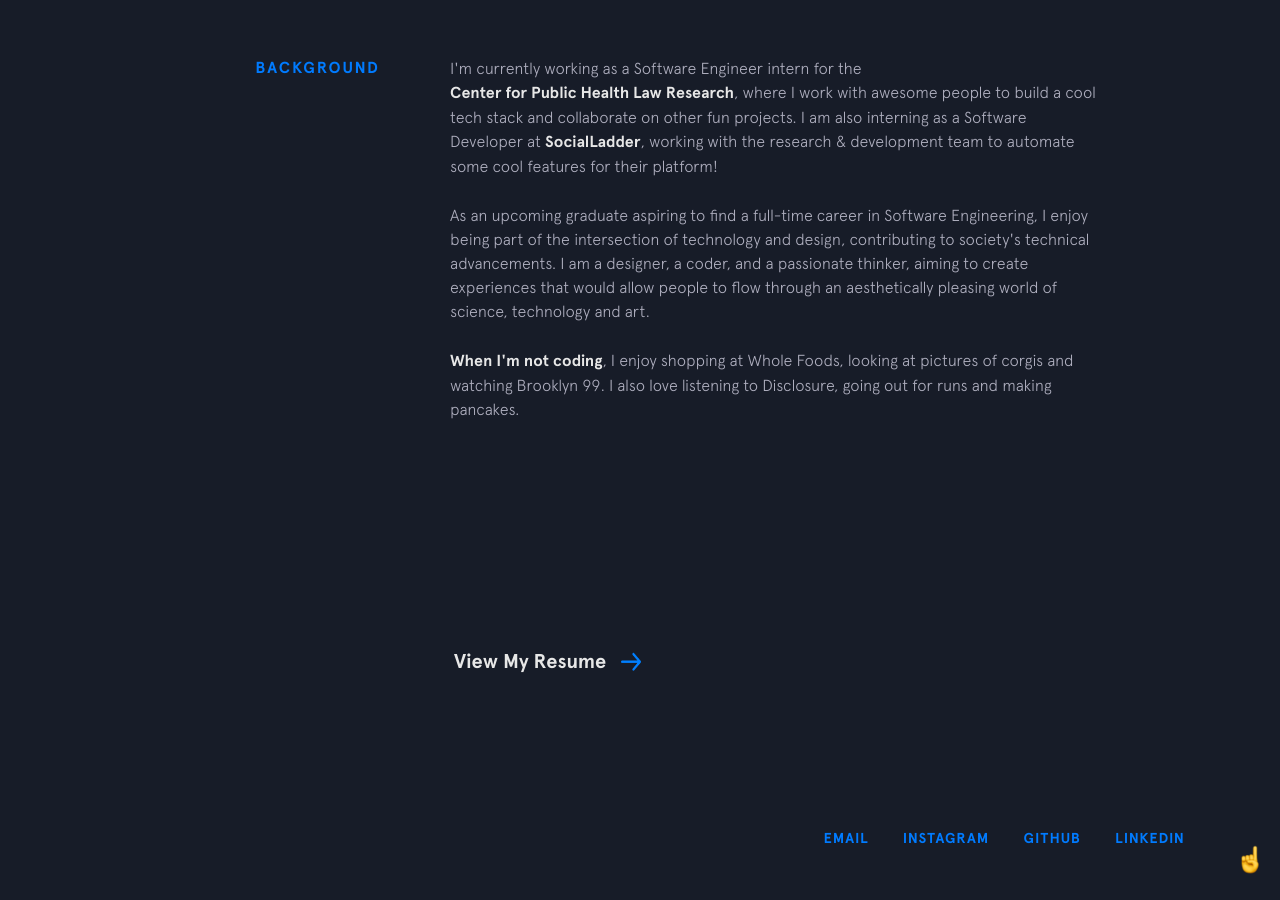
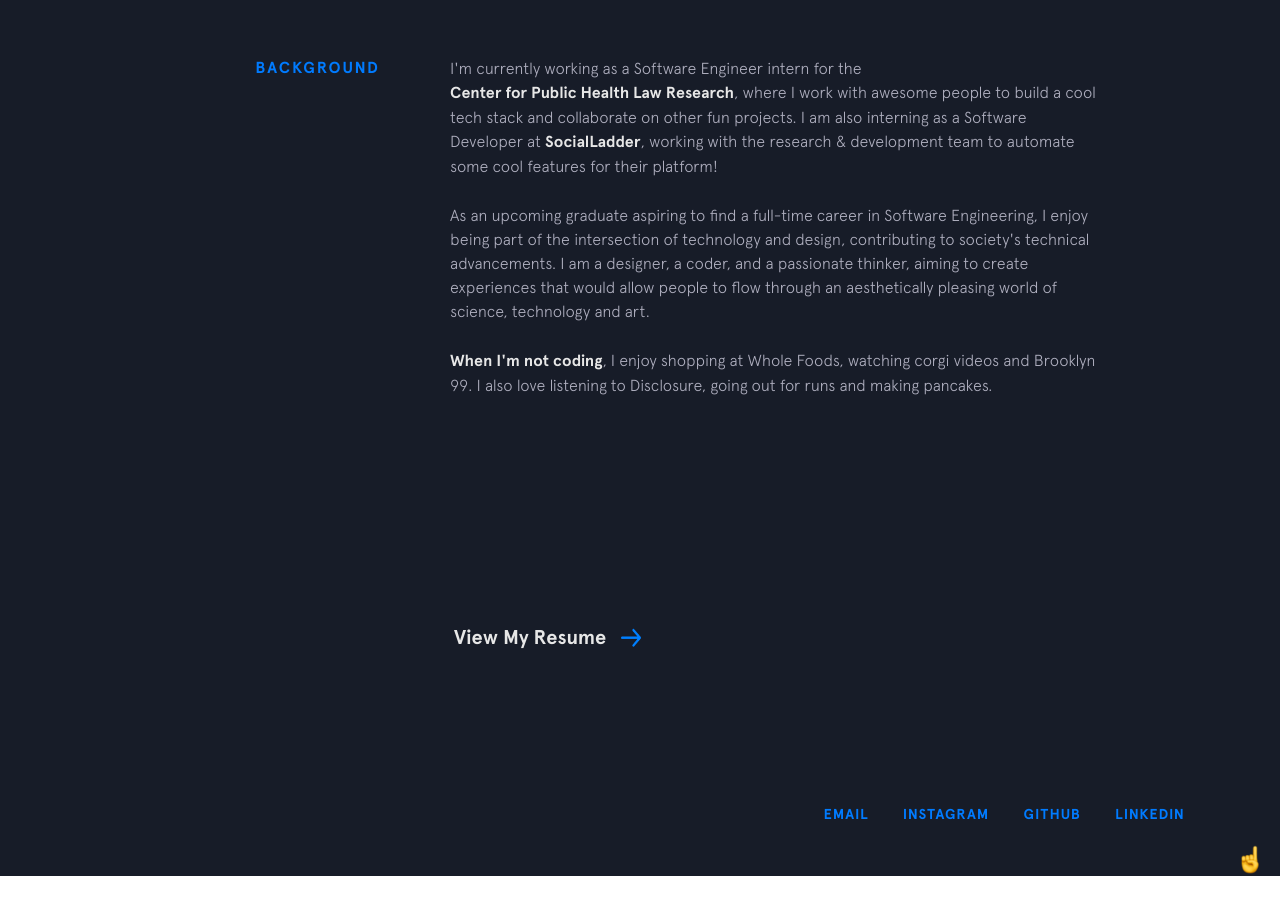
Before and after one commit to Faskyy/FahdK, a Jekyll site: the page built from index.html, in a window 1280 px wide and 900 px high, scrolled down 944 px. Built offline with Jekyll 4.4.1, drawn with Linux system fonts in a browser that asks for light colours; nearby versions of some CDN libraries; after the commit the page ends 1820 px from its top, so only the background shows below that.

Commit message:
pancakes and corgis

```diff
--- a/_includes/background.html
+++ b/_includes/background.html
@@ -15,7 +15,7 @@
     </p>
 
     <p>
-      <strong>When I'm not coding</strong>, I enjoy shopping at Whole Foods, looking at pictures of corgis and watching Brooklyn 99.
+      <strong>When I'm not coding</strong>, I enjoy shopping at Whole Foods, watching corgi videos and Brooklyn 99.
        I also love listening to Disclosure, going out for runs and making pancakes.
     </p>
 
```
